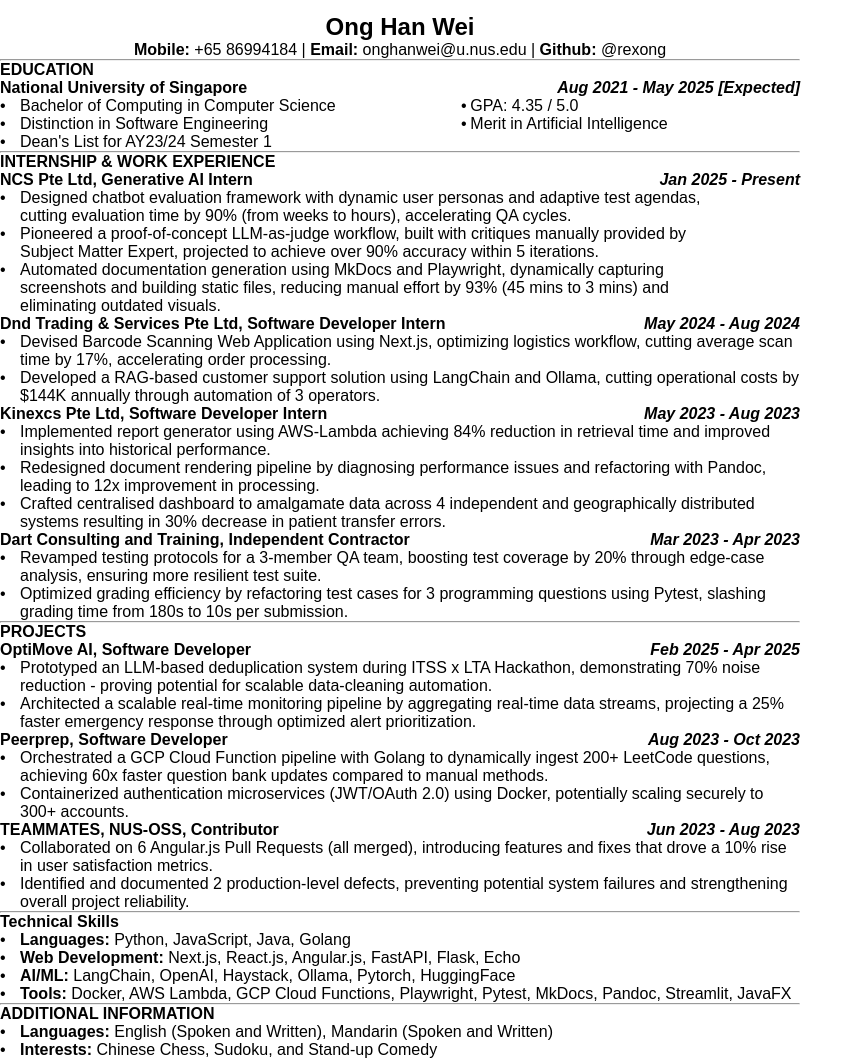
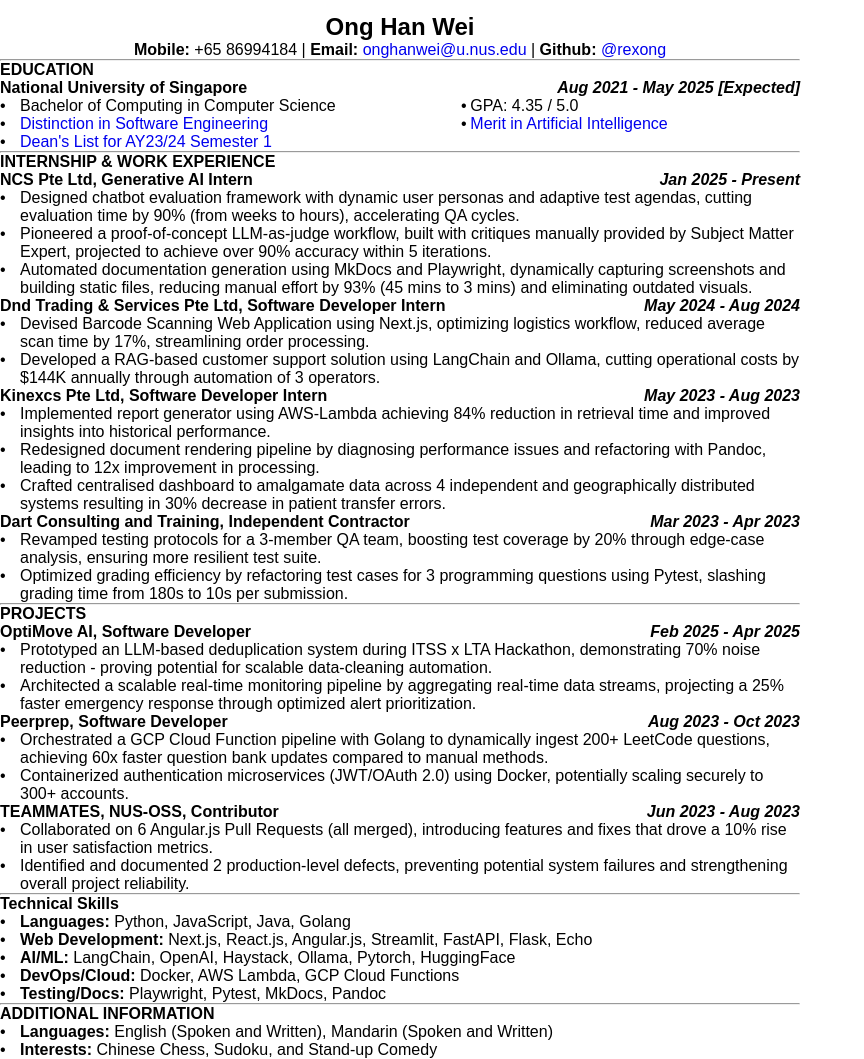
Before and after one commit to rexong/resume, a plain HTML site: page resume.html in a window 1280 px wide. Shown: the whole page, without its empty margins (0-864 px from the left). Drawn offline with Linux system fonts and the light colour scheme.

Commit message:
add hyperlink

```diff
--- a/resume.css
+++ b/resume.css
@@ -30,3 +30,7 @@
 h2 {
     font-size: 16px;
 }
+
+a {
+    text-decoration: none;
+}
--- a/resume.html
+++ b/resume.html
@@ -11,8 +11,8 @@
     <header>
       <h1 id="ong-han-wei">Ong Han Wei</h1>
       <p><strong>Mobile:</strong> +65 86994184 | <strong>Email:</strong>
-      onghanwei@u.nus.edu | <strong>Github:</strong> <span class="citation"
-      data-cites="rexong">@rexong</span></p>
+      <a href="mailto:onghanwei@u.nus.edu">onghanwei@u.nus.edu</a> | <strong>Github:</strong> <span class="citation"
+      data-cites="rexong"><a href="https://github.com/rexong">@rexong</a></span></p>
     </header>
 
     <hr>
@@ -36,13 +36,13 @@
         </tr>
         <tr>
           <td style="vertical-align: top;">•</td>
-          <td>Distinction in Software Engineering</td>
+          <td><a href="https://credentials.nus.edu.sg/7454f588-3703-465b-b0bf-19ca33d5ca9a#acc.8NEO6i3s">Distinction in Software Engineering</a></td>
           <td style="vertical-align: top;">•</td>
-          <td>Merit in Artificial Intelligence</td>
+          <td><a href="https://credentials.nus.edu.sg/6ea33b93-f936-4ab3-af95-ee99dad9d26b#acc.dfcyXl8F">Merit in Artificial Intelligence</a></td>
         </tr>
         <tr>
           <td style="vertical-align: top;">•</td>
-          <td>Dean's List for AY23/24 Semester 1</td>
+          <td><a href="https://credentials.nus.edu.sg/6cfb8703-1812-4f4e-8936-b2abcb9d2cb4#acc.OwHQgze0">Dean's List for AY23/24 Semester 1</a></td>
         </tr>
       </table>
     </div>
@@ -68,8 +68,6 @@
             adaptive test agendas, cutting evaluation time by 90% (from weeks to
             hours), accelerating QA cycles.
           </td>
-          <td></td>
-          <td></td>
         </tr>
         <tr>
           <td style="vertical-align: top;">•</td>
@@ -78,8 +76,6 @@
             critiques manually provided by Subject Matter Expert, projected to
             achieve over 90% accuracy within 5 iterations.
           </td>
-          <td></td>
-          <td></td>
         </tr>
         <tr>
           <td style="vertical-align: top;">•</td>
@@ -89,8 +85,6 @@
             manual effort by 93% (45 mins to 3 mins) and eliminating outdated
             visuals.
           </td>
-          <td></td>
-          <td></td>
         </tr>
       </table>
     </div>
@@ -108,7 +102,7 @@
           <td style="width: 20px; vertical-align: top;">•</td>
           <td colspan="2">
             Devised Barcode Scanning Web Application using Next.js, optimizing
-            logistics workflow, cutting average scan time by 17%, accelerating order
+            logistics workflow, reduced average scan time by 17%, streamlining order
             processing.
           </td>
         </tr>
@@ -353,7 +347,7 @@
         <tr>
           <td style="width: 20px; vertical-align: top;">•</td>
           <td colspan="2">
-            <strong>Web Development:</strong> Next.js, React.js, Angular.js, FastAPI, Flask, Echo
+            <strong>Web Development:</strong> Next.js, React.js, Angular.js, Streamlit, FastAPI, Flask, Echo
           </td>
         </tr>
         <tr>
@@ -365,7 +359,13 @@
         <tr>
           <td style="width: 20px; vertical-align: top;">•</td>
           <td colspan="2">
-            <strong>Tools:</strong> Docker, AWS Lambda, GCP Cloud Functions, Playwright, Pytest, MkDocs, Pandoc, Streamlit, JavaFX
+            <strong>DevOps/Cloud:</strong> Docker, AWS Lambda, GCP Cloud Functions
+          </td>
+        </tr>
+        <tr>
+          <td style="width: 20px; vertical-align: top;">•</td>
+          <td colspan="2">
+            <strong>Testing/Docs:</strong> Playwright, Pytest, MkDocs, Pandoc
           </td>
         </tr>
       </table>
```
Also changed, not shown: 1 other file.
